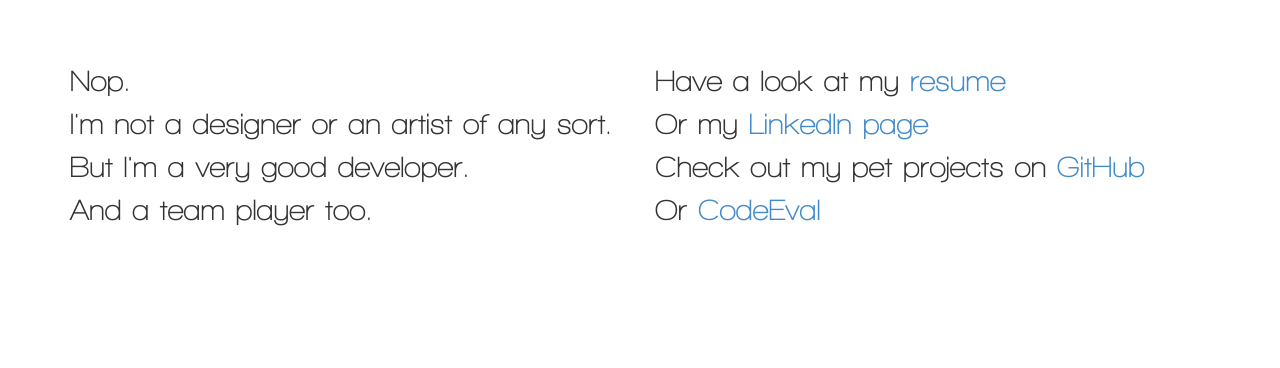
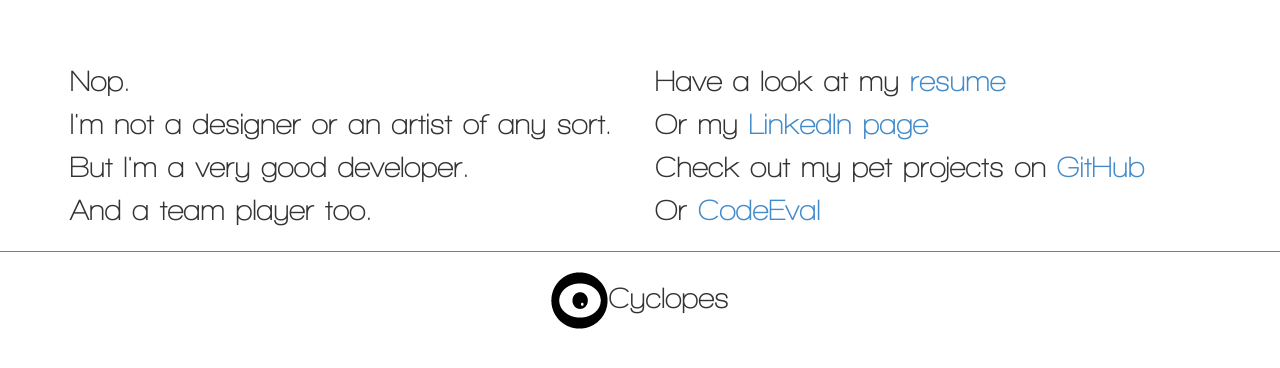
Before and after one commit to pobed2/mepage, a website: page client/index.html in a window 1280 px wide. Drawn offline with Linux system fonts and the light colour scheme.

Commit message:
Created footer

```diff
--- a/client/css/mepage.css
+++ b/client/css/mepage.css
@@ -14,3 +14,10 @@
     font-style: normal;
 
 }
+
+
+.footer-image{
+    padding-top:20px;
+    margin-top: 20px;
+    border-top: 1px solid gray
+}
--- a/client/index.html
+++ b/client/index.html
@@ -6,13 +6,11 @@
         <meta name="viewport" content="width=device-width, initial-scale=1.0">
         <link rel="stylesheet" href="/css/bootstrap.min.css">
         <link rel="stylesheet" href="/css/mepage.css">
-
         <link rel="shortcut icon" href="/img/favicon.png">
         <link rel="apple-touch-icon" sizes="152x152" href="/img/cyclopes-touch-152.png">
         <link rel="apple-touch-icon" sizes="120x120" href="/img/cyclopes-touch-120.png">
         <link rel="apple-touch-icon" sizes="72x72" href="/img/cyclopes-touch-72.png">
         <link rel="apple-touch-icon" href="/img/cyclopes-touch-57.png">
-
         <style>
             body {
                 padding-top: 60px;
@@ -47,5 +45,9 @@
         </div>
         <script src="js/bootstrap.min.js"></script>
     </body>
+    <footer>
+        <div class="footer-image text-center">
+            <img src="img/cyclopes-footer.png" />Cyclopes</div>
+    </footer>
 
 </html>
```
Also changed, not shown: client/img/cyclopes-footer.png (renamed from client/img/cyclopes-touch-57.png).
